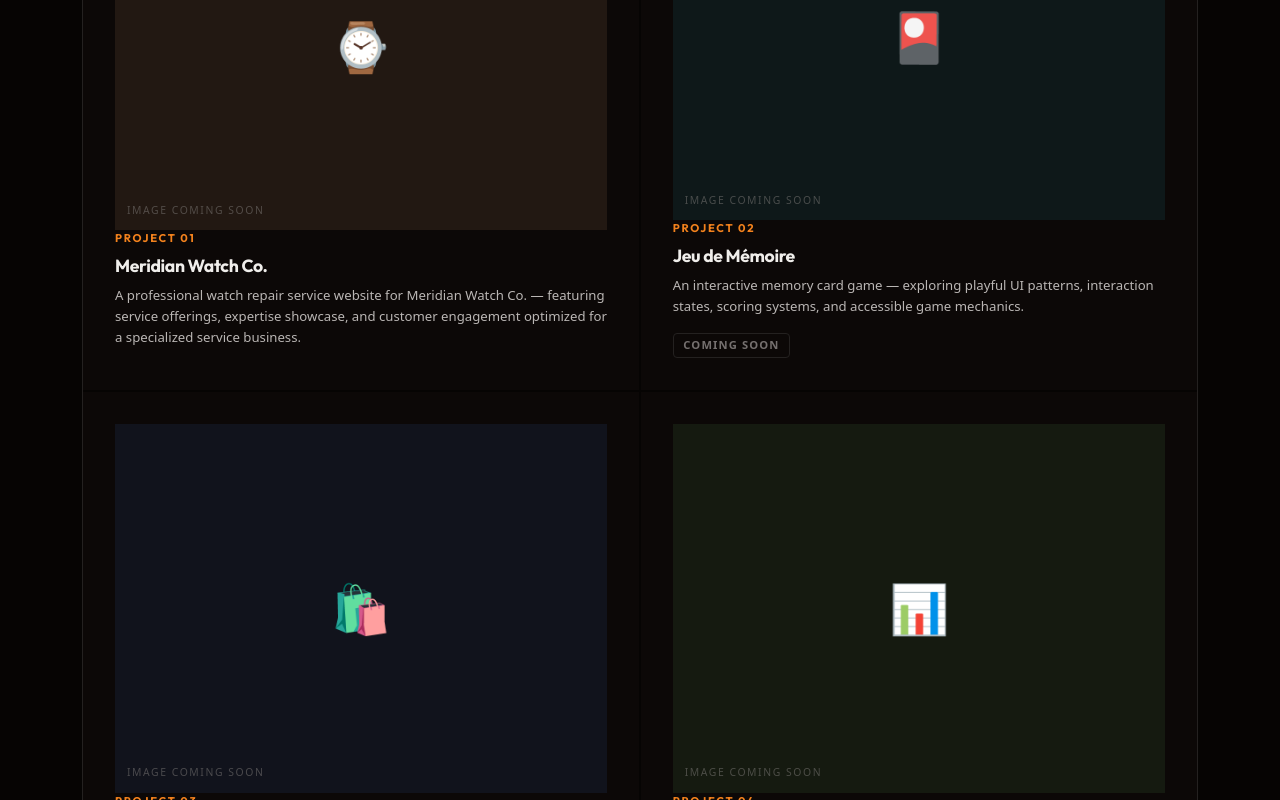
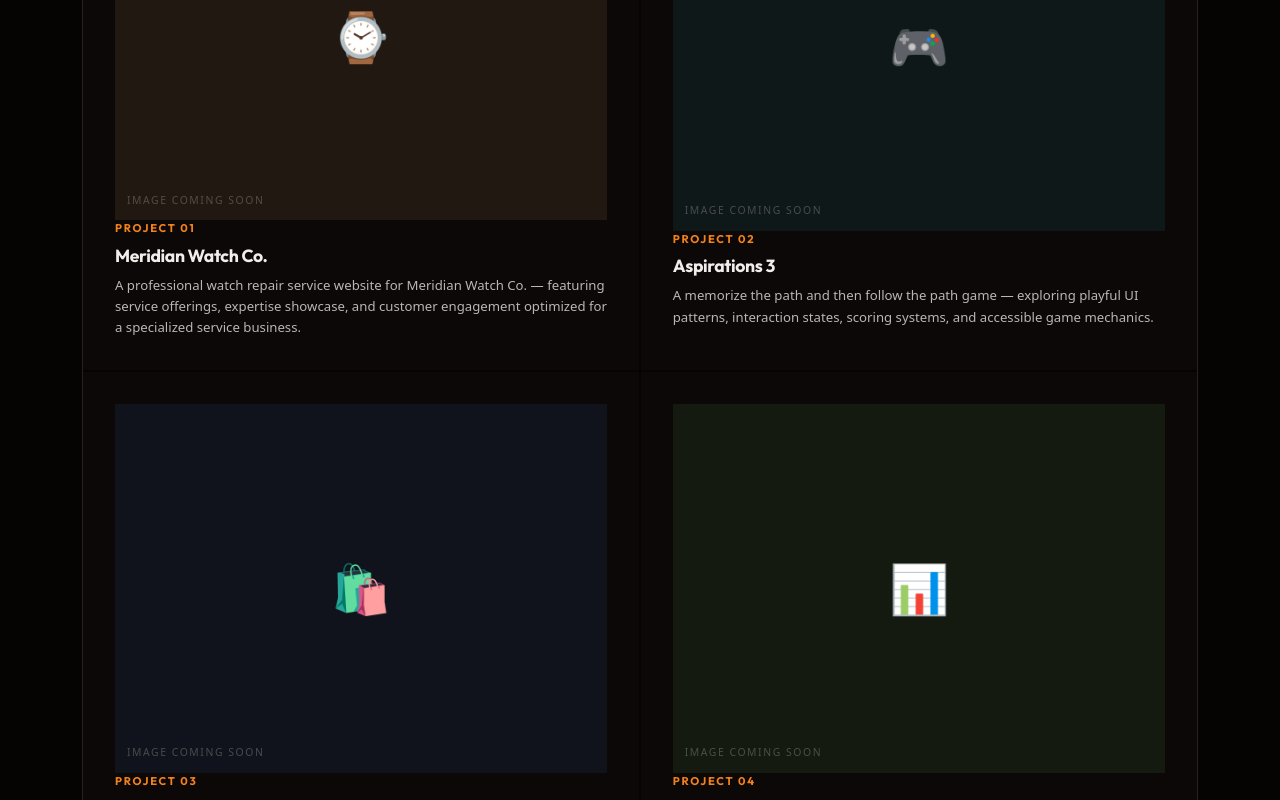
Before and after one commit to Anojan-Siva/My-Portfolio, a React (Vite) app: page / in a window 1280 px wide. Shown: the part 3260-4060 px from the top of the page. Built offline with nearby package versions, Linux system fonts and the light colour scheme.

Commit message:
Added memory game

```diff
--- a/src/App.jsx
+++ b/src/App.jsx
@@ -13,12 +13,13 @@ const caseStudies = [
   },
   {
     id: 'cs2',
-    tag: 'Design 2 · Memory Game',
-    title: 'Jeu de Mémoire',
+    tag: 'Real Project · Memory Game',
+    title: 'Aspirations 3',
     description:
-      'An interactive memory card game — exploring playful UI patterns, interaction states, scoring systems, and accessible game mechanics.',
-    icon: '🎴',
-    modalTitle: 'Memory Game Design',
+      'A memorize the path and then follow the path game — exploring playful UI patterns, interaction states, scoring systems, and accessible game mechanics.',
+    icon: '🎮',
+    modalTitle: 'Memory Game Project',
+    link: 'https://memory-game-livid-five-36.vercel.app',
   },
   {
     id: 'cs3',
```
